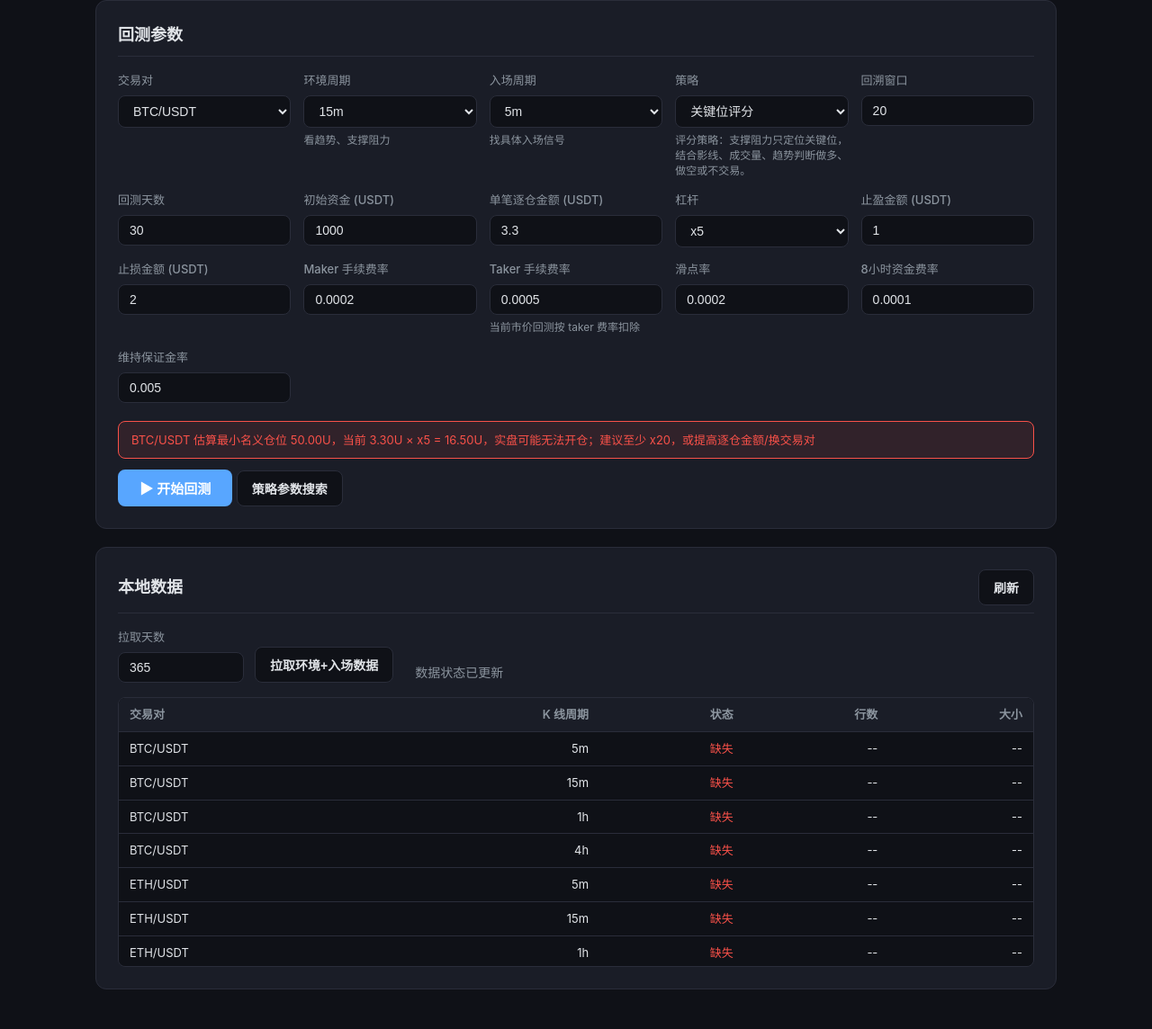
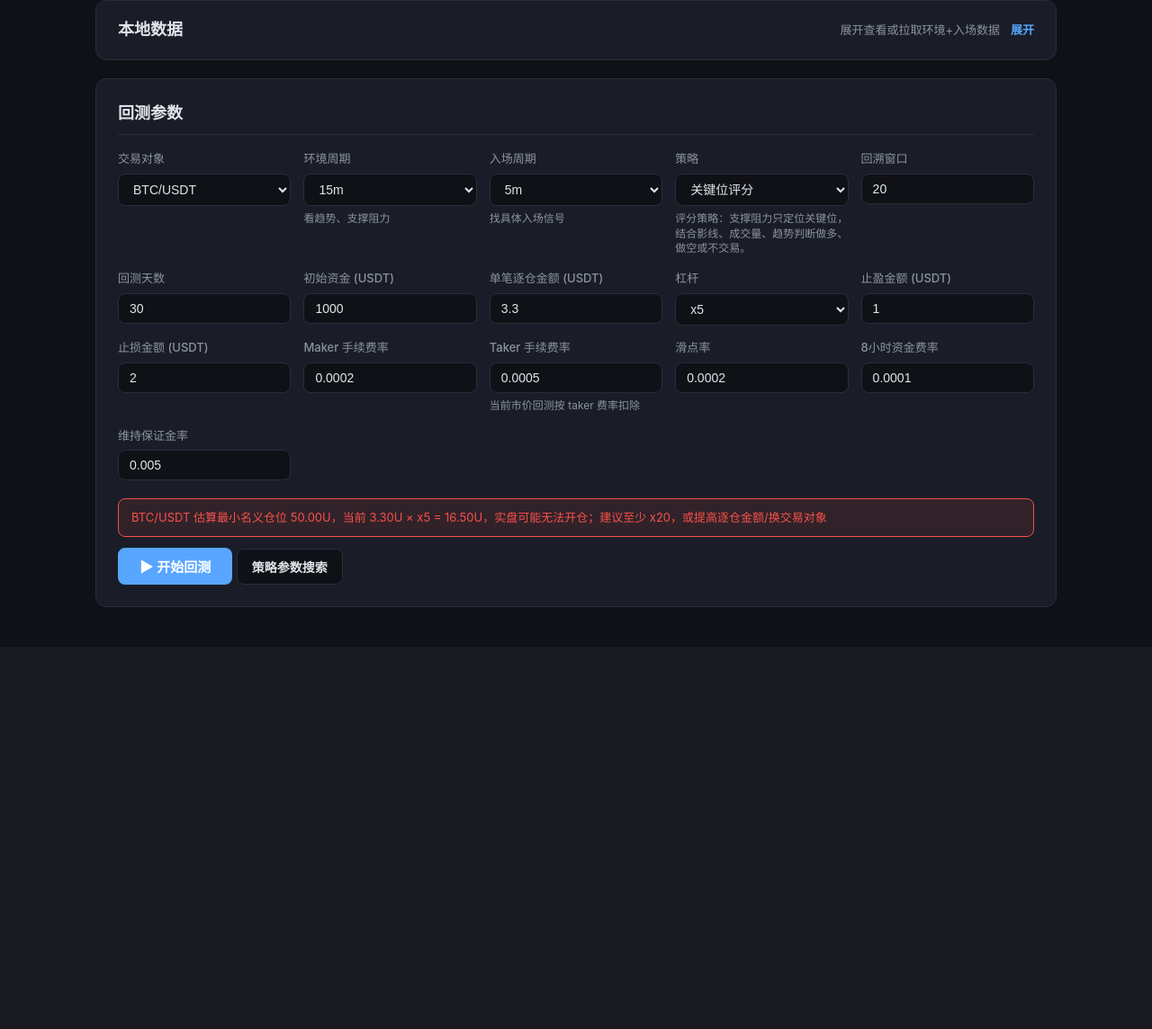
Before and after one commit to wllqxls/liang_hua, a FastAPI app: page / in a window 1280 px wide. Shown: the part 154-1298 px from the top of the page at 90% size. After the commit the page ends 829 px from the top, so only its background shows below. Run offline with FastAPI, Linux system fonts and the light colour scheme.

Commit message:
Collapse local data panel

```diff
--- a/src/data/fetcher.py
+++ b/src/data/fetcher.py
@@ -90,7 +90,7 @@ class DataFetcher:
         """从交易所拉取 OHLCV 数据。
 
         Args:
-            symbol: 交易对，如 BTC/USDT、ETH/USDT
+            symbol: 交易对象，如 BTC/USDT、ETH/USDT
             timeframe: K 线周期，1m/5m/15m/1h/4h/1d/1w
             since: 起始时间（UTC），None 表示最近 1 年
             limit: 拉取条数（交易所单次通常最大 1000）
@@ -207,7 +207,7 @@ if __name__ == "__main__":
     logging.basicConfig(level=logging.INFO, format="%(asctime)s [%(levelname)s] %(message)s")
 
     parser = argparse.ArgumentParser(description="从交易所拉取历史 K 线数据")
-    parser.add_argument("--symbol", default="BTC/USDT", help="交易对（默认 BTC/USDT）")
+    parser.add_argument("--symbol", default="BTC/USDT", help="交易对象（默认 BTC/USDT）")
     parser.add_argument("--timeframe", default="1h", help="K 线周期（默认 1h）")
     parser.add_argument("--days", type=int, default=365, help="拉取天数（默认 365）")
     parser.add_argument("--data-dir", default="./data", help="数据存储目录")
--- a/src/web/routes.py
+++ b/src/web/routes.py
@@ -248,7 +248,7 @@ async def data_status() -> list[DataStatus]:
 async def fetch_data(req: DataFetchRequest) -> DataFetchResponse:
     """拉取历史 K 线数据并保存到本地 CSV。"""
     if req.symbol not in SYMBOLS:
-        return _fetch_error_response(req, f"暂不支持的交易对: {req.symbol}")
+        return _fetch_error_response(req, f"暂不支持的交易对象: {req.symbol}")
     if req.timeframe not in TIMEFRAMES:
         return _fetch_error_response(req, f"暂不支持的 K 线周期: {req.timeframe}")
 
--- a/src/web/schemas.py
+++ b/src/web/schemas.py
@@ -10,7 +10,7 @@ from pydantic import BaseModel, Field
 class BacktestRequest(BaseModel):
     """回测请求参数。"""
 
-    symbol: str = Field(default="BTC/USDT", description="交易对")
+    symbol: str = Field(default="BTC/USDT", description="交易对象")
     timeframe: str = Field(default="5m", description="入场 K 线周期")
     context_timeframe: str = Field(default="15m", description="环境 K 线周期")
     strategy: str = Field(default="KeyLevelScoring", description="策略名称")
@@ -31,7 +31,7 @@ class BacktestRequest(BaseModel):
 class DataFetchRequest(BaseModel):
     """历史数据拉取请求参数。"""
 
-    symbol: str = Field(default="BTC/USDT", description="交易对")
+    symbol: str = Field(default="BTC/USDT", description="交易对象")
     timeframe: str = Field(default="1h", description="K 线周期")
     days: int = Field(default=365, ge=1, le=3650, description="拉取天数")
 
--- a/static/css/style.css
+++ b/static/css/style.css
@@ -88,6 +88,55 @@ header h1 {
     font-size: 16px;
     font-weight: 600;
     margin: 20px 0 12px;
+}
+
+.collapsible-panel {
+    padding: 0;
+}
+
+.collapsible-summary {
+    display: flex;
+    align-items: center;
+    justify-content: space-between;
+    gap: 12px;
+    padding: 18px 24px;
+    cursor: pointer;
+    list-style: none;
+}
+
+.collapsible-summary::-webkit-details-marker {
+    display: none;
+}
+
+.collapsible-summary::after {
+    content: "展开";
+    color: var(--accent);
+    font-size: 13px;
+    font-weight: 600;
+}
+
+.collapsible-panel[open] .collapsible-summary {
+    border-bottom: 1px solid var(--border);
+}
+
+.collapsible-panel[open] .collapsible-summary::after {
+    content: "收起";
+}
+
+.summary-title {
+    color: var(--text);
+    font-size: 18px;
+    font-weight: 600;
+}
+
+.summary-note {
+    color: var(--text-secondary);
+    font-size: 13px;
+    margin-left: auto;
+}
+
+.collapsible-content {
+    padding: 18px 24px 24px;
 }
 
 /* Form */
--- a/static/js/backtest.js
+++ b/static/js/backtest.js
@@ -170,7 +170,7 @@ function getOrderCheck(payload) {
     if (suggested) {
         return {
             ok: false,
-            message: base + '，实盘可能无法开仓；建议至少 x' + suggested + '，或提高逐仓金额/换交易对',
+            message: base + '，实盘可能无法开仓；建议至少 x' + suggested + '，或提高逐仓金额/换交易对象',
         };
     }
     return {
--- a/templates/backtest.html
+++ b/templates/backtest.html
@@ -14,12 +14,47 @@
             <span class="subtitle">策略自动选择多空方向，参数搜索辅助优化</span>
         </header>
 
+        <!-- 数据面板 -->
+        <details class="panel collapsible-panel">
+            <summary class="collapsible-summary">
+                <span class="summary-title">本地数据</span>
+                <span class="summary-note">展开查看或拉取环境+入场数据</span>
+            </summary>
+            <div class="collapsible-content">
+                <div class="data-actions">
+                    <div class="form-group compact">
+                        <label for="fetch-days">拉取天数</label>
+                        <input type="number" id="fetch-days" value="365" min="1" max="3650">
+                    </div>
+                    <button id="fetch-data-btn" class="btn-secondary" onclick="fetchSelectedData()">拉取环境+入场数据</button>
+                    <button id="refresh-data-btn" class="btn-secondary" onclick="loadDataStatus()">刷新</button>
+                    <span id="data-status-text" class="status-text"></span>
+                </div>
+                <div class="table-container data-table-container">
+                    <table id="data-status-table">
+                        <thead>
+                            <tr>
+                                <th>交易对象</th>
+                                <th>K 线周期</th>
+                                <th>状态</th>
+                                <th>行数</th>
+                                <th>大小</th>
+                            </tr>
+                        </thead>
+                        <tbody id="data-status-tbody">
+                            <tr><td colspan="5" class="empty-cell">正在读取...</td></tr>
+                        </tbody>
+                    </table>
+                </div>
+            </div>
+        </details>
+
         <!-- 控制面板 -->
         <section class="panel">
             <h2>回测参数</h2>
             <div class="form-grid">
                 <div class="form-group">
-                    <label for="symbol">交易对</label>
+                    <label for="symbol">交易对象</label>
                     <select id="symbol">
                         {% for s in symbols %}
                         <option value="{{ s }}" {% if s == 'BTC/USDT' %}selected{% endif %}>{{ s }}</option>
@@ -121,38 +156,6 @@
             <span id="status" class="status-text"></span>
         </section>
 
-        <!-- 数据面板 -->
-        <section class="panel">
-            <div class="panel-title-row">
-                <h2>本地数据</h2>
-                <button id="refresh-data-btn" class="btn-secondary" onclick="loadDataStatus()">刷新</button>
-            </div>
-            <div class="data-actions">
-                <div class="form-group compact">
-                    <label for="fetch-days">拉取天数</label>
-                    <input type="number" id="fetch-days" value="365" min="1" max="3650">
-                </div>
-                <button id="fetch-data-btn" class="btn-secondary" onclick="fetchSelectedData()">拉取环境+入场数据</button>
-                <span id="data-status-text" class="status-text"></span>
-            </div>
-            <div class="table-container data-table-container">
-                <table id="data-status-table">
-                    <thead>
-                        <tr>
-                            <th>交易对</th>
-                            <th>K 线周期</th>
-                            <th>状态</th>
-                            <th>行数</th>
-                            <th>大小</th>
-                        </tr>
-                    </thead>
-                    <tbody id="data-status-tbody">
-                        <tr><td colspan="5" class="empty-cell">正在读取...</td></tr>
-                    </tbody>
-                </table>
-            </div>
-        </section>
-
         <!-- 结果面板 -->
         <section id="results" class="panel hidden">
             <h2>回测结果</h2>
@@ -237,6 +240,6 @@
         </section>
     </div>
 
-    <script src="/static/js/backtest.js?v=order-check-1"></script>
+    <script src="/static/js/backtest.js?v=data-collapse-1"></script>
 </body>
 </html>
```
Also changed, not shown: README.md.
